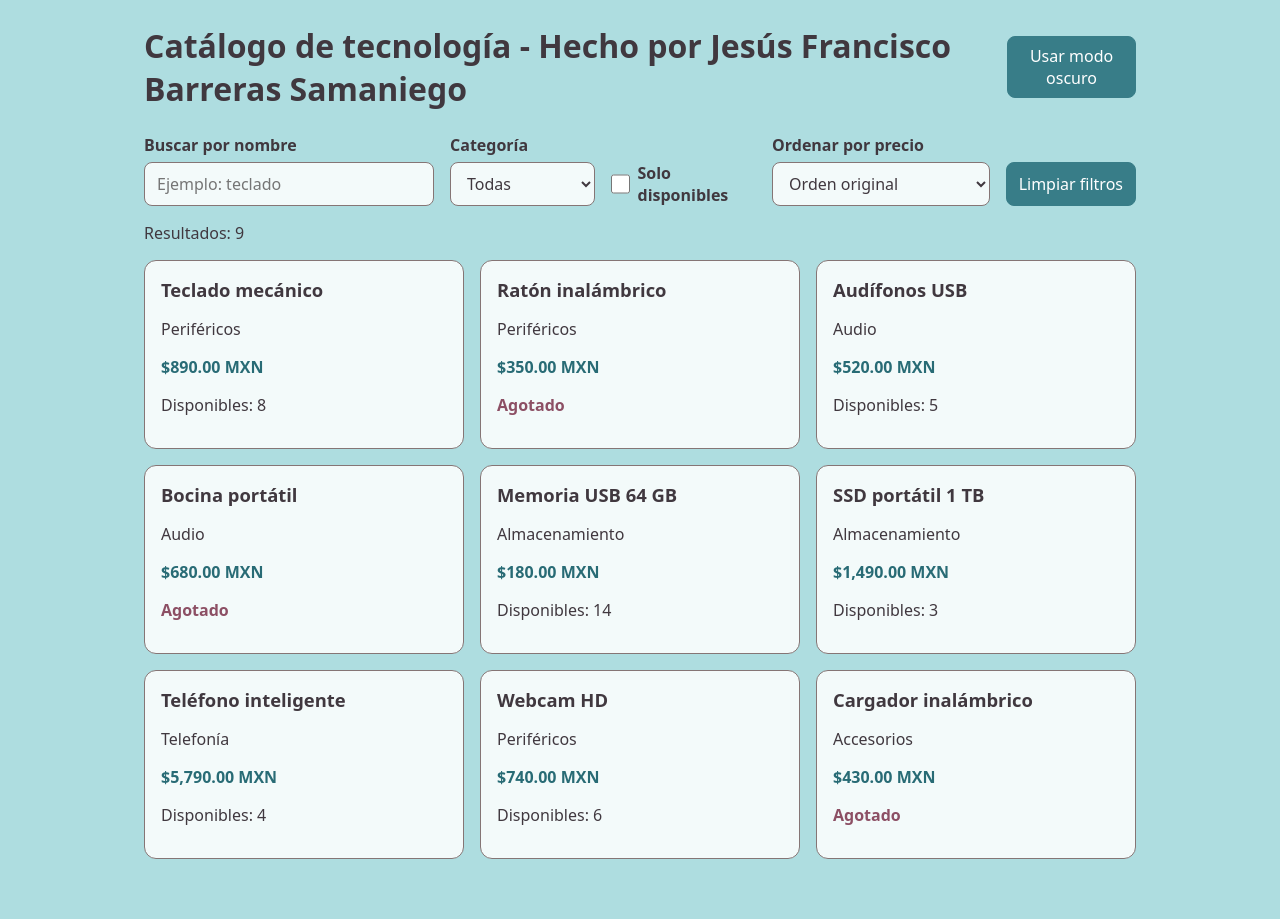
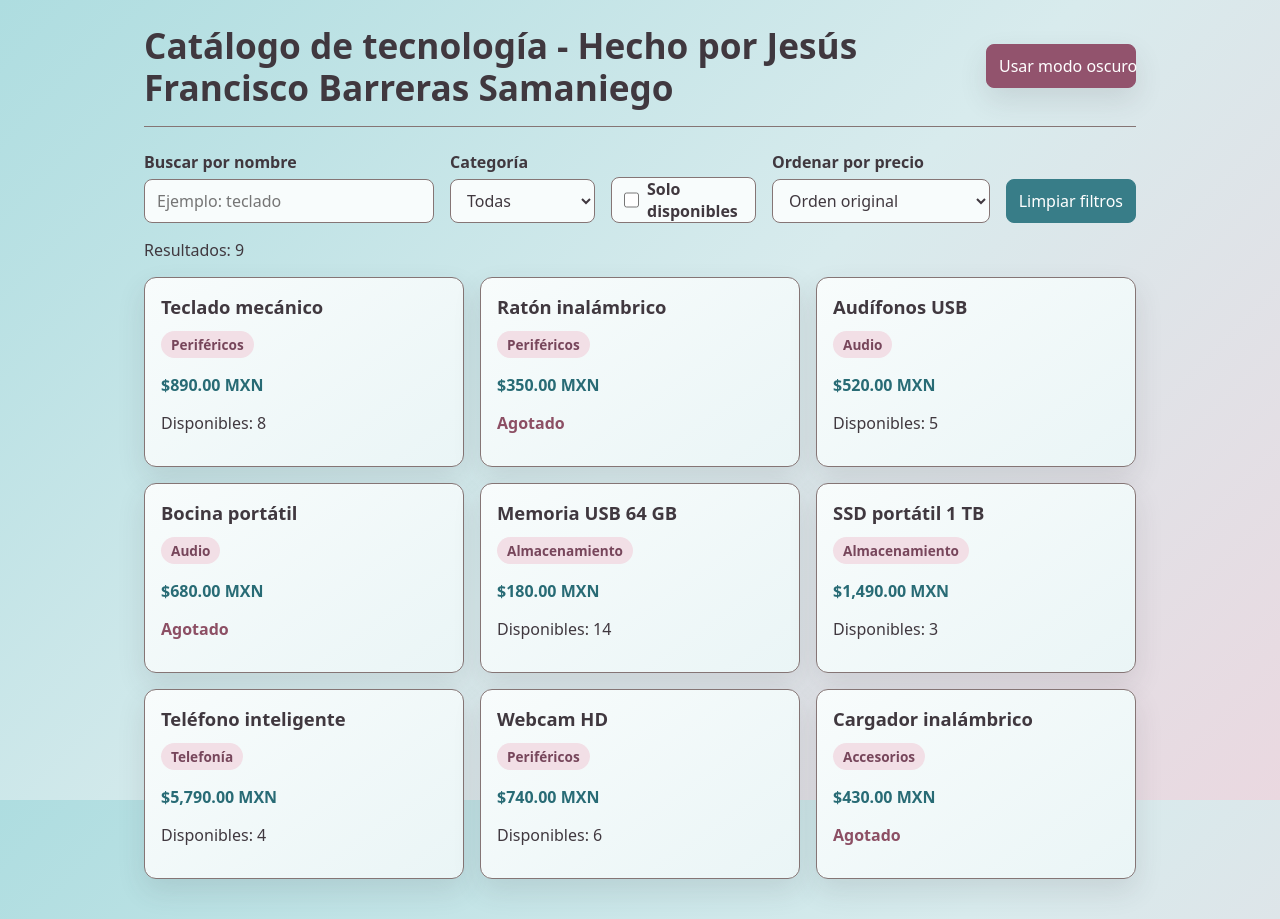
Before and after one commit to JesusFcoB/actividadvue3part2_JB, a plain HTML site: page index.html in a window 1280 px wide. Drawn offline with nearby package versions, Linux system fonts and the light colour scheme.

Commit message:
Estiliza paletas clara y oscura
Co-authored-by: Copilot <223556219+Copilot@users.noreply.github.com>

```diff
--- a/estilos.css
+++ b/estilos.css
@@ -3,23 +3,34 @@
 
 body {
   margin: 0;
-  background: #aedde0;
+  background: linear-gradient(135deg, #aedde0 0%, #d8ebed 52%, #ead8e0 100%);
+  background-attachment: fixed;
   font-family: system-ui, sans-serif;
 }
 
-body.modo-oscuro { background: #131f2e; }
+body.modo-oscuro {
+  background: linear-gradient(135deg, #131f2e 0%, #253b4f 52%, #3d5a71 100%);
+  background-attachment: fixed;
+}
 
 .contenedor {
   --fondo: #aedde0;
-  --superficie: #f3fafa;
+  --superficie: #f8fcfc;
+  --superficie-alt: #eaf5f6;
   --texto: #40383f;
   --texto-secundario: #5c5459;
   --borde: #857575;
   --acento: #387d88;
   --acento-texto: #286b75;
   --sobre-acento: #ffffff;
+  --acento-secundario: #92536d;
+  --sobre-acento-secundario: #ffffff;
+  --etiqueta-fondo: #f2dfe6;
+  --etiqueta-texto: #77465b;
   --foco: #40383f;
   --agotado: #8c4f64;
+  --sombra: 0 12px 28px rgba(64, 56, 63, 0.12);
+  --borde-hover: #387d88;
   min-height: 100vh;
   max-width: 1040px;
   margin: 0 auto;
@@ -30,14 +41,21 @@ body.modo-oscuro { background: #131f2e; }
 body.modo-oscuro .contenedor {
   --fondo: #131f2e;
   --superficie: #3d5a71;
+  --superficie-alt: #30495e;
   --texto: #f5f1f2;
   --texto-secundario: #f0d7df;
   --borde: #aa718b;
   --acento: #00bbc8;
   --acento-texto: #76e2e8;
   --sobre-acento: #131f2e;
+  --acento-secundario: #e4a5b6;
+  --sobre-acento-secundario: #131f2e;
+  --etiqueta-fondo: rgba(228, 165, 182, 0.16);
+  --etiqueta-texto: #f0d7df;
   --foco: #e4a5b6;
   --agotado: #f0b0c0;
+  --sombra: 0 14px 32px rgba(0, 0, 0, 0.24);
+  --borde-hover: #00bbc8;
 }
 
 .encabezado {
@@ -46,15 +64,23 @@ body.modo-oscuro .contenedor {
   justify-content: space-between;
   gap: 16px;
   margin-bottom: 24px;
+  padding-bottom: 18px;
+  border-bottom: 1px solid var(--borde);
 }
 
-.encabezado h1 { margin: 0; }
+.encabezado h1 {
+  margin: 0;
+  font-size: clamp(1.5rem, 3vw, 2.2rem);
+  line-height: 1.2;
+}
 
 .boton-tema {
   width: auto;
-  background: var(--acento);
-  border-color: var(--acento);
-  color: var(--sobre-acento);
+  min-width: 150px;
+  white-space: nowrap;
+  background: var(--acento-secundario);
+  border-color: var(--acento-secundario);
+  color: var(--sobre-acento-secundario);
 }
 
 .filtros, .catalogo {
@@ -85,13 +111,21 @@ button {
   border-color: var(--acento);
   color: var(--sobre-acento);
   cursor: pointer;
+  transition: filter 160ms ease, transform 160ms ease;
 }
+
+.boton-tema { box-shadow: var(--sombra); }
+button:hover { filter: brightness(1.08); transform: translateY(-1px); }
 
 .control-checkbox {
   display: flex;
   min-height: 44px;
   align-items: center;
   gap: 8px;
+  padding: 0 12px;
+  border: 1px solid var(--borde);
+  border-radius: 8px;
+  background: var(--superficie);
 }
 .control-checkbox input {
   width: 20px;
@@ -112,11 +146,29 @@ button {
   padding: 16px;
   border: 1px solid var(--borde);
   border-radius: 12px;
-  background: var(--superficie);
+  background: linear-gradient(145deg, var(--superficie), var(--superficie-alt));
+  box-shadow: var(--sombra);
   overflow-wrap: anywhere;
+  transition: border-color 180ms ease, box-shadow 180ms ease, transform 180ms ease;
+}
+
+.tarjeta:hover {
+  transform: translateY(-3px);
+  border-color: var(--borde-hover);
+  box-shadow: 0 16px 34px rgba(19, 31, 46, 0.18);
 }
 
 .tarjeta h2 { margin: 0; font-size: 1.15rem; }
+.categoria-producto {
+  display: inline-block;
+  margin: 12px 0 0;
+  padding: 4px 10px;
+  border-radius: 999px;
+  background: var(--etiqueta-fondo);
+  color: var(--etiqueta-texto);
+  font-size: 0.85rem;
+  font-weight: 600;
+}
 .precio { color: var(--acento-texto); font-weight: 700; }
 .agotado { color: var(--agotado); font-weight: 700; }
 
@@ -130,3 +182,8 @@ button {
   .boton-tema { width: 100%; }
   .catalogo { grid-template-columns: 1fr; }
 }
+
+@media (prefers-reduced-motion: reduce) {
+  button, .tarjeta { transition: none; }
+  button:hover, .tarjeta:hover { transform: none; }
+}
--- a/index.html
+++ b/index.html
@@ -55,7 +55,7 @@
       <li v-for="producto in productosFiltrados"
           :key="producto.id" class="tarjeta">
         <h2>{{ producto.nombre }}</h2>
-        <p>{{ producto.categoria }}</p>
+        <p class="categoria-producto">{{ producto.categoria }}</p>
         <p class="precio">{{ formatearPrecio(producto.precio) }} MXN</p>
         <p v-if="producto.stock > 0">Disponibles: {{ producto.stock }}</p>
         <p v-else class="agotado">Agotado</p>
```
